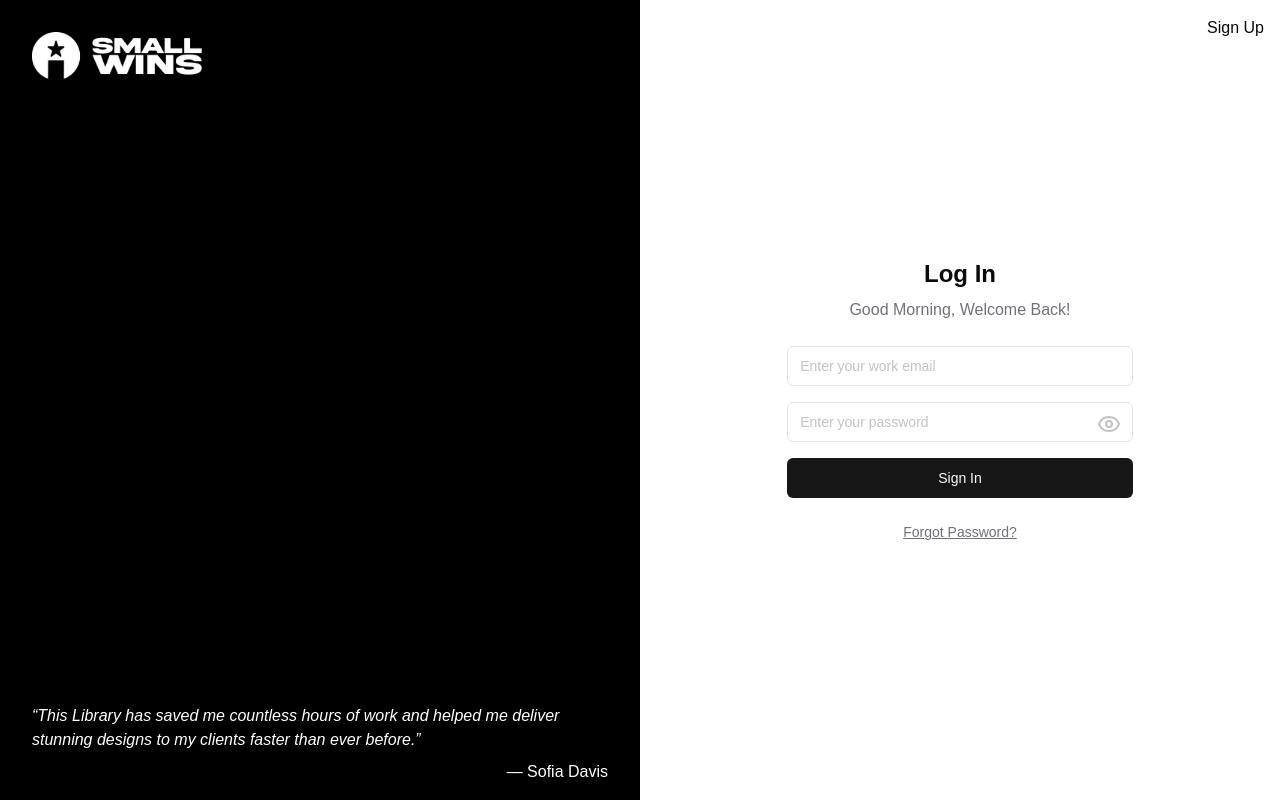
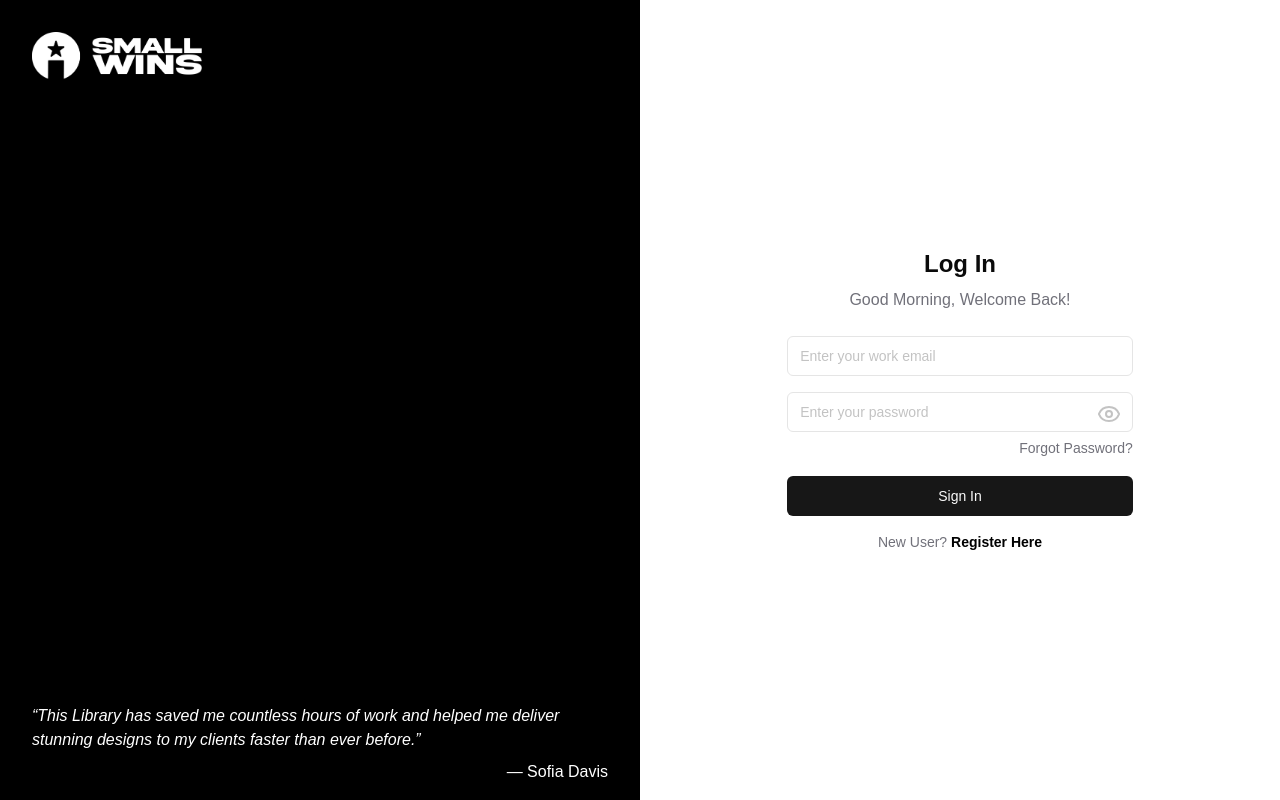
Before and after one commit to vedantbhamare-11/swins-dashboard, a Next.js app: page /signin in a window 1280 px wide. Built offline with nearby package versions, Linux system fonts and the light colour scheme.

Commit message:
updated the swins login flow

```diff
--- a/src/app/forgot-password/page.tsx
+++ b/src/app/forgot-password/page.tsx
@@ -87,7 +87,7 @@ const ForgotPassword: React.FC = () => {
 
           {/* Signup Link */}
           <p className="text-sm text-[#A8A8A8] text-center">New User?{' '}
-            <Link href="/signup2" className="text-[#000]">Register Here</Link>
+            <Link href="/signup" className="hover:underline font-semibold text-[#000]">Register Here</Link>
           </p>
         </div>
       </div>
--- a/src/app/reset-password/page.tsx
+++ b/src/app/reset-password/page.tsx
@@ -56,7 +56,7 @@ const ResetPassword: React.FC = () => {
       // Add your password reset logic here (e.g., API call)
 
       // On success, redirect to the dashboard
-      router.push('/dashboard');
+      router.push('/signin');
     }
   };
 
@@ -135,7 +135,7 @@ const ResetPassword: React.FC = () => {
 
           {/* Signup Link */}
           <p className="text-sm text-[#A8A8A8] text-center">New User?{' '}
-            <Link href="/signup2" className="text-[#000]">Register Here</Link>
+            <Link href="/signup2" className="hover:underline font-semibold text-[#000]">Register Here</Link>
           </p>
         </div>
       </div>
--- a/src/app/signin/page.tsx
+++ b/src/app/signin/page.tsx
@@ -5,20 +5,52 @@ import { Input } from "@/components/ui/input";
 import { Button } from "@/components/ui/button";
 import Link from "next/link";
 import Image from "next/image";
-import LogoDark from "@/app/assets/logo_dark_theme.png"; import { Eye, EyeOff } from "lucide-react";
+import LogoDark from "@/app/assets/logo_dark_theme.png";
+import { Eye, EyeOff } from "lucide-react";
 import { useRouter } from 'next/navigation';
 
 const SignIn: React.FC = () => {
   const [email, setEmail] = useState("");
   const [password, setPassword] = useState("");
   const [showPassword, setShowPassword] = useState(false);
+  const [error, setError] = useState<string>(""); // General error message
+  const [fieldErrors, setFieldErrors] = useState<Record<string, string>>({}); // Field-specific errors
   const router = useRouter();
 
+  const validateInputs = () => {
+    const newFieldErrors: Record<string, string> = {};
+
+    // Check if email is entered
+    if (!email.trim()) {
+      newFieldErrors.email = "Email is required.";
+    } else if (!/^[^\s@]+@[^\s@]+\.[^\s@]+$/.test(email)) {
+      // Validate email format
+      newFieldErrors.email = "Please enter a valid email address.";
+    }
+
+    // Check if password is entered
+    if (!password.trim()) {
+      newFieldErrors.password = "Password is required.";
+    } else if (password.length < 6) {
+      // Validate password length
+      newFieldErrors.password = "Password must be at least 6 characters.";
+    }
+
+    setFieldErrors(newFieldErrors);
+
+    // Return true if no field errors
+    return Object.keys(newFieldErrors).length === 0;
+  };
+
   const handleSignIn = () => {
-    // Add your sign-in logic here (e.g., API call for authentication)
+    if (!validateInputs()) return; // Stop if validation fails
 
-    // On successful authentication, redirect to the dashboard
-    router.push('/dashboard'); // Redirect to the dashboard page
+    // Clear errors and proceed
+    setError("");
+    console.log("Sign-in successful!");
+
+    // Redirect to the dashboard on successful authentication
+    router.push('/dashboard');
   };
 
   return (
@@ -45,13 +77,6 @@ const SignIn: React.FC = () => {
 
       {/* Right Part: Sign In Form */}
       <div className="md:w-1/2 bg-white flex flex-col justify-center p-8 relative">
-        {/* Sign Up Link in the top-right corner */}
-        <div className="absolute top-4 right-4">
-          <Link href="/signup" className="hover:underline">
-            Sign Up
-          </Link>
-        </div>
-
         {/* Sign In Form */}
         <div className="w-full md:w-[60%] mx-auto">
           {/* Heading */}
@@ -67,16 +92,23 @@ const SignIn: React.FC = () => {
               placeholder="Enter your work email"
               value={email}
               onChange={(e) => setEmail(e.target.value)}
-              className="w-full placeholder:text-[#C3C3C3]" // Set placeholder color
+              className={`w-full placeholder:text-[#C3C3C3] ${
+                fieldErrors.email ? "border-red-500" : ""
+              }`} // Add border color for errors
             />
+            {fieldErrors.email && (
+              <p className="text-red-600 text-sm mt-1">{fieldErrors.email}</p>
+            )}
           </div>
-          <div className="mb-4 relative">
+          <div className="mb-1 relative">
             <Input
               type={showPassword ? "text" : "password"} // Toggle between text and password type
               placeholder="Enter your password"
               value={password}
               onChange={(e) => setPassword(e.target.value)}
-              className="w-full placeholder:text-[#C3C3C3]" // Set placeholder color
+              className={`w-full placeholder:text-[#C3C3C3] ${
+                fieldErrors.password ? "border-red-500" : ""
+              }`} // Add border color for errors
             />
             {/* Eye Icon for Password Visibility */}
             <button
@@ -86,16 +118,35 @@ const SignIn: React.FC = () => {
             >
               {showPassword ? <EyeOff /> : <Eye />}
             </button>
+            {fieldErrors.password && (
+              <p className="text-red-600 text-sm mt-1">{fieldErrors.password}</p>
+            )}
+          </div>
+          {/* Forgot Password Link */}
+          <div className="text-right mb-4">
+            <Link href="/forgot-password" className="text-sm text-[#71717A]">
+              Forgot Password?
+            </Link>
           </div>
 
+          {/* Error Message */}
+          {error && (
+            <p className="text-red-600 text-sm text-center mb-4">
+              {error}
+            </p>
+          )}
+
           {/* Sign In Button */}
-          <Button className="w-full mb-6" onClick={handleSignIn}>
+          <Button className="w-full mb-4" onClick={handleSignIn}>
             Sign In
           </Button>
 
-          {/* Forgot Password Link */}
+          {/* New User Register Link */}
           <p className="text-sm text-[#71717A] text-center">
-            <Link href="/forgot-password" className="underline">Forgot Password?</Link>
+            New User?{' '}
+            <Link href="/signup" className="hover:underline text-[#000] font-semibold">
+              Register Here
+            </Link>
           </p>
         </div>
       </div>
--- a/src/app/signup2/page.tsx
+++ b/src/app/signup2/page.tsx
@@ -187,11 +187,11 @@ const SignUp2: React.FC = () => {
             />
             <label htmlFor="terms" className="ml-2 text-sm text-[#71717A]">
               By signing up, you agree to our{" "}
-              <Link href="#" className="underline text-[#000]">
+              <Link href="#" className=" text-[#000]">
                 Terms of Service
               </Link>{" "}
               and{" "}
-              <Link href="#" className="underline text-[#000]">
+              <Link href="#" className=" text-[#000]">
                 Privacy Policy
               </Link>
               .
@@ -209,10 +209,7 @@ const SignUp2: React.FC = () => {
           {/* Login Link */}
           <p className="text-sm text-[#71717A] text-center">
             Already Have an Account?{" "}
-            <Link
-              href="/signin"
-              className="underline text-[#000] font-semibold"
-            >
+            <Link href="/signin" className=" text-[#000] font-semibold">
               Login
             </Link>
           </p>
```
